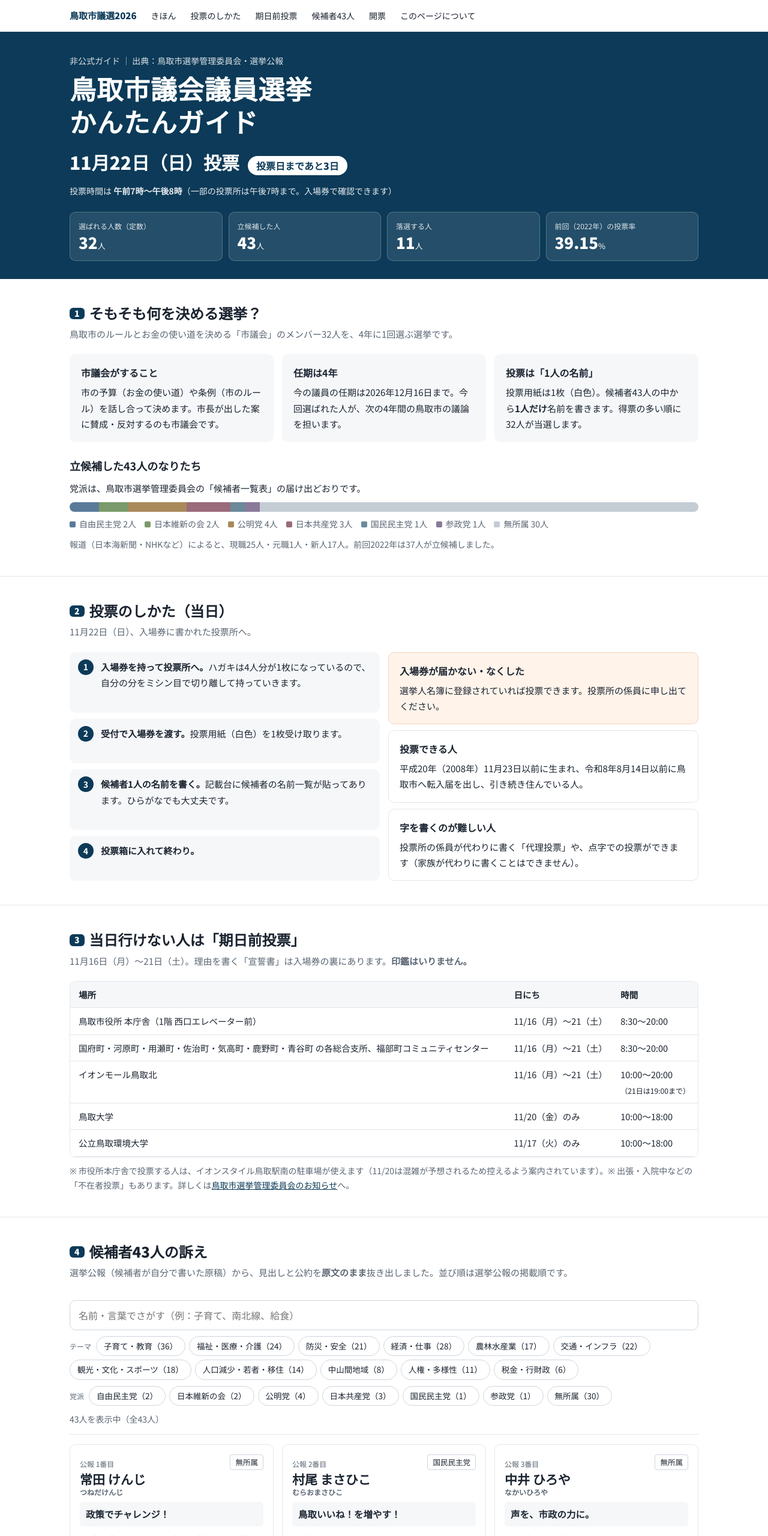
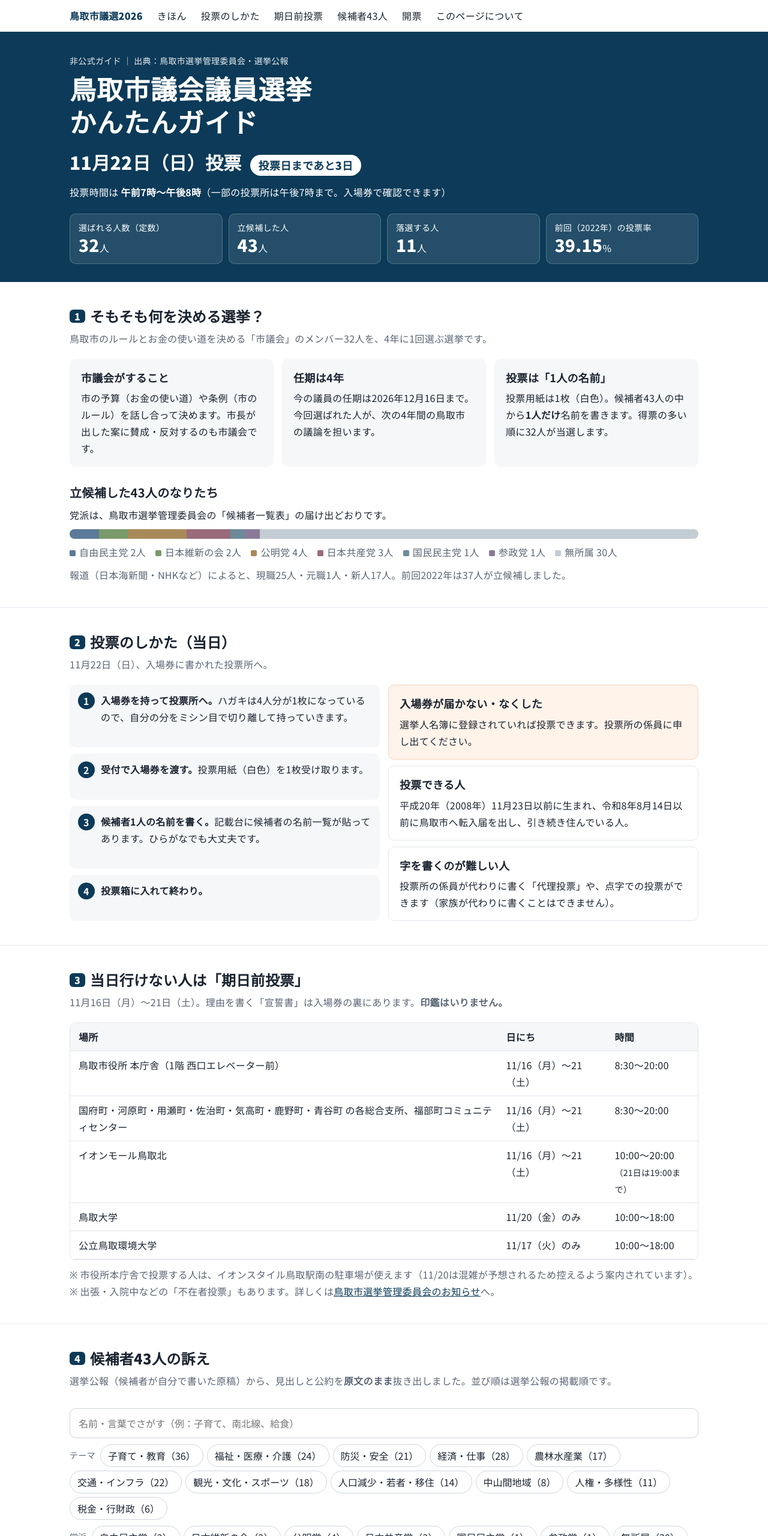
Before and after one commit to honjoh0823/tottori, a plain HTML site: page index.html in a window 1280 px wide. Shown: the top 2560 px of the page at 60% size. Drawn offline with Linux system fonts and the light colour scheme.

Commit message:
文字の大きさをデジタル庁デザインシステムの基準に合わせる
- 本文・公約・表・ボタン・リンクは16px以上に（最小14.5px→16px）
- 14pxはラベル（公報番号・ふりがな・党派・テーマ札）とページ末尾の注記だけ
- 14px未満をなくした（以前は約290か所）
- スマホのメニューは「候補者」と短くして16pxでも1行に収めた

Co-Authored-By: Claude Opus 5.5 <noreply@anthropic.com>

```diff
--- a/index.html
+++ b/index.html
@@ -16,86 +16,86 @@
 }
 *{box-sizing:border-box}
 html{scroll-behavior:smooth;scroll-padding-top:64px}
-body{margin:0;background:var(--bg);color:var(--ink);font-family:"Noto Sans JP",system-ui,-apple-system,"Hiragino Sans",sans-serif;line-height:1.75;font-size:16px;-webkit-text-size-adjust:100%}
+body{margin:0;background:var(--bg);color:var(--ink);font-family:"Noto Sans JP",system-ui,-apple-system,"Hiragino Sans",sans-serif;line-height:1.75;font-size:16px;letter-spacing:.02em;-webkit-text-size-adjust:100%}
 a{color:var(--main)}
 .wrap{max-width:1080px;margin:0 auto;padding:0 16px}
 /* top nav */
 .nav{position:sticky;top:0;z-index:10;background:rgba(255,255,255,.96);backdrop-filter:blur(6px);border-bottom:1px solid var(--line)}
 .nav .wrap{display:flex;gap:4px;align-items:center;height:52px;overflow-x:auto;scrollbar-width:none}
 .nav .wrap::-webkit-scrollbar{display:none}
-.nav b{font-weight:900;color:var(--main);white-space:nowrap;margin-right:10px;font-size:15px}
-.nav a{white-space:nowrap;text-decoration:none;color:var(--ink);font-size:14px;padding:6px 10px;border-radius:999px}
+.nav b{font-weight:900;color:var(--main);white-space:nowrap;margin-right:10px;font-size:16px}
+.nav a{white-space:nowrap;text-decoration:none;color:var(--ink);font-size:16px;padding:6px 10px;border-radius:999px}
 .nav a:hover{background:var(--soft)}
 /* hero */
 .hero{background:var(--main);color:#fff;padding:36px 0 30px}
-.hero .kicker{font-size:14px;opacity:.85;margin:0}
+.hero .kicker{font-size:14px;opacity:.9;margin:0}
 .hero h1{font-size:clamp(28px,6vw,44px);line-height:1.25;margin:6px 0 14px;font-weight:900;letter-spacing:.02em}
 .hero .date{display:flex;flex-wrap:wrap;gap:10px 14px;align-items:baseline}
 .hero .big{font-size:clamp(22px,4.6vw,30px);font-weight:900}
-.hero .count{background:#fff;color:var(--main);font-weight:900;border-radius:999px;padding:2px 14px;font-size:16px}
-.hero .note{font-size:14px;opacity:.9;margin:10px 0 0}
+.hero .count{background:#fff;color:var(--main);font-weight:900;border-radius:999px;padding:2px 14px;font-size:18px}
+.hero .note{font-size:16px;margin:10px 0 0}
 .stats{display:grid;grid-template-columns:repeat(4,1fr);gap:10px;margin-top:22px}
 .stat{background:rgba(255,255,255,.1);border:1px solid rgba(255,255,255,.22);border-radius:var(--radius);padding:12px 14px}
-.stat small{display:block;font-size:12px;opacity:.85}
-.stat strong{font-size:26px;font-weight:900;line-height:1.3}
-.stat span{font-size:13px}
+.stat small{display:block;font-size:14px;line-height:1.5}
+.stat strong{font-size:28px;font-weight:900;line-height:1.3}
+.stat span{font-size:16px}
 /* sections */
 section{padding:40px 0;border-bottom:1px solid var(--line)}
 h2{font-size:24px;font-weight:900;margin:0 0 6px;line-height:1.4}
-h2 .num{display:inline-block;background:var(--main);color:#fff;border-radius:6px;font-size:14px;padding:0 8px;margin-right:8px;vertical-align:4px}
-.lead{color:var(--sub);margin:0 0 20px;font-size:15px}
-h3{font-size:18px;margin:24px 0 8px}
+h2 .num{display:inline-block;background:var(--main);color:#fff;border-radius:6px;font-size:16px;padding:0 8px;margin-right:8px;vertical-align:3px}
+.lead{color:var(--sub);margin:0 0 20px;font-size:16px}
+h3{font-size:20px;margin:28px 0 8px;line-height:1.5}
 .grid2{display:grid;grid-template-columns:1fr 1fr;gap:14px}
 .grid3{display:grid;grid-template-columns:repeat(3,1fr);gap:14px}
 .box{border:1px solid var(--line);border-radius:var(--radius);padding:16px 18px;background:#fff}
-.box h4{margin:0 0 6px;font-size:16px}
-.box p{margin:0;font-size:15px}
+.box h4{margin:0 0 6px;font-size:18px;line-height:1.6}
+.box p{margin:0;font-size:16px}
 .box.soft{background:var(--soft);border-color:transparent}
 .box.warn{background:var(--accent-soft);border-color:#f6d3bc}
 .steps{counter-reset:s;list-style:none;padding:0;margin:0;display:grid;gap:10px}
-.steps li{counter-increment:s;position:relative;padding:12px 14px 12px 52px;background:var(--soft);border-radius:var(--radius);font-size:15px}
-.steps li::before{content:counter(s);position:absolute;left:14px;top:12px;width:26px;height:26px;border-radius:50%;background:var(--main);color:#fff;font-weight:700;display:grid;place-items:center;font-size:14px}
-table{width:100%;border-collapse:collapse;font-size:14.5px}
+.steps li{counter-increment:s;position:relative;padding:12px 14px 12px 52px;background:var(--soft);border-radius:var(--radius);font-size:16px}
+.steps li::before{content:counter(s);position:absolute;left:14px;top:13px;width:28px;height:28px;border-radius:50%;background:var(--main);color:#fff;font-weight:700;display:grid;place-items:center;font-size:16px}
+table{width:100%;border-collapse:collapse;font-size:16px}
 th,td{border-bottom:1px solid var(--line);padding:9px 8px;text-align:left;vertical-align:top}
 th{background:var(--soft);font-weight:700;white-space:nowrap}
 .tbl{overflow-x:auto;border:1px solid var(--line);border-radius:var(--radius)}
 .tbl table th:first-child,.tbl table td:first-child{padding-left:14px}
-.tag{display:inline-block;font-size:12px;border-radius:4px;padding:1px 7px;background:var(--main-soft);color:var(--main);font-weight:700;margin-right:4px}
+.tag{display:inline-block;font-size:14px;border-radius:4px;padding:1px 7px;background:var(--main-soft);color:var(--main);font-weight:700;margin-right:4px}
 /* party bar */
 .partybar{display:flex;height:16px;border-radius:999px;overflow:hidden;margin:10px 0 8px;background:var(--soft)}
 .partybar i{display:block;height:100%}
-.legend{display:flex;flex-wrap:wrap;gap:6px 14px;font-size:14px;color:var(--sub);margin:0;padding:0;list-style:none}
+.legend{display:flex;flex-wrap:wrap;gap:6px 16px;font-size:16px;color:var(--sub);margin:0;padding:0;list-style:none}
 .legend li::before{content:"";display:inline-block;width:10px;height:10px;border-radius:2px;background:var(--c);margin-right:6px}
 /* candidate tools */
 .tools{position:sticky;top:52px;z-index:5;background:#fff;padding:12px 0;border-bottom:1px solid var(--line);margin-bottom:16px}
 .tools input{width:100%;font:inherit;font-size:16px;padding:10px 14px;border:1px solid #cfd6de;border-radius:var(--radius)}
 .chips{display:flex;gap:6px;flex-wrap:wrap;margin-top:10px}
-.chip{font:inherit;font-size:13.5px;border:1px solid #cfd6de;background:#fff;color:var(--ink);border-radius:999px;padding:4px 12px;cursor:pointer}
+.chip{font:inherit;font-size:16px;border:1px solid #cfd6de;background:#fff;color:var(--ink);border-radius:999px;padding:4px 12px;cursor:pointer}
 .chip[aria-pressed="true"]{background:var(--main);border-color:var(--main);color:#fff}
-.chips .lbl{font-size:12px;color:var(--sub);align-self:center;margin-right:2px}
-.result{font-size:14px;color:var(--sub);margin:10px 0 0}
+.chips .lbl{font-size:14px;color:var(--sub);align-self:center;margin-right:2px}
+.result{font-size:16px;color:var(--sub);margin:10px 0 0}
 .cards{display:grid;grid-template-columns:repeat(auto-fill,minmax(310px,1fr));gap:14px}
 .card{border:1px solid var(--line);border-radius:var(--radius);padding:16px;display:flex;flex-direction:column;gap:8px;background:#fff}
 .card .head{display:flex;gap:10px;align-items:flex-start;justify-content:space-between}
-.card .no{font-size:12px;color:var(--sub)}
-.card .name{font-size:21px;font-weight:900;line-height:1.3;margin:0}
-.card .kana{font-size:12px;color:var(--sub);display:block}
-.card .party{font-size:12.5px;border:1px solid #cfd6de;border-radius:4px;padding:1px 8px;white-space:nowrap;color:var(--ink)}
-.card .copy{font-weight:700;font-size:15.5px;line-height:1.6;margin:0;padding:8px 10px;background:var(--soft);border-radius:6px}
-.card ul{margin:0;padding-left:1.2em;font-size:14.5px;line-height:1.65}
+.card .no{font-size:14px;color:var(--sub)}
+.card .name{font-size:24px;font-weight:900;line-height:1.4;margin:0}
+.card .kana{font-size:14px;font-weight:500;color:var(--sub);display:block}
+.card .party{font-size:14px;border:1px solid #cfd6de;border-radius:4px;padding:1px 8px;white-space:nowrap;color:var(--ink)}
+.card .copy{font-weight:700;font-size:18px;line-height:1.6;margin:0;padding:8px 10px;background:var(--soft);border-radius:6px}
+.card ul{margin:0;padding-left:1.2em;font-size:16px;line-height:1.7}
 .card ul li{margin:2px 0}
-.card .copy small{display:block;font-weight:500;font-size:13.5px;color:var(--sub);margin-top:2px}
-.card ul.sub{font-size:13.5px;color:var(--sub);padding-left:1em;list-style:"・"}
-.card .gh{margin:4px 0 0;font-size:13.5px;font-weight:700;color:var(--main)}
-.card .hw{margin:0;font-size:12.5px;color:var(--sub)}
+.card .copy small{display:block;font-weight:500;font-size:16px;color:var(--sub);margin-top:2px}
+.card ul.sub{font-size:16px;color:var(--sub);padding-left:1em;list-style:"・"}
+.card .gh{margin:4px 0 0;font-size:16px;font-weight:700;color:var(--main)}
+.card .hw{margin:0;font-size:14px;color:var(--sub)}
 .card mark{background:#fff0a8;padding:0 1px}
-.card details{font-size:14px}
+.card details{font-size:16px}
 .card summary{cursor:pointer;color:var(--main);font-weight:700}
 .card details p{margin:6px 0 0;color:var(--sub);white-space:pre-line}
 .card .themes{display:flex;flex-wrap:wrap;gap:4px}
-.card .links{overflow-wrap:anywhere;display:flex;flex-wrap:wrap;gap:6px 14px;font-size:13.5px;margin-top:auto;padding-top:6px;border-top:1px dashed var(--line)}
+.card .links{overflow-wrap:anywhere;display:flex;flex-wrap:wrap;gap:6px 16px;font-size:16px;margin-top:auto;padding-top:6px;border-top:1px dashed var(--line)}
 .empty{padding:30px;text-align:center;color:var(--sub);background:var(--soft);border-radius:var(--radius)}
-footer{padding:30px 0 50px;font-size:13.5px;color:var(--sub)}
+footer{padding:30px 0 50px;font-size:14px;color:var(--sub)}
 footer ul{padding-left:1.2em}
 .tofind{display:none}
 .more{display:none}
@@ -110,7 +110,7 @@ footer ul{padding-left:1.2em}
   /* メニュー：スマホは短い名前で1行に収める */
   .nav b,.nav .pc{display:none}
   .nav .wrap{justify-content:space-between;gap:0}
-  .nav a{font-size:13.5px;padding:6px 8px}
+  .nav a{font-size:16px;padding:6px 4px}
   /* 検索・絞りこみ：スマホでは画面に貼りつけず、テーマ・党派は横にすべらせる1行に */
   .tools{position:static;padding:4px 0 12px}
   .chips{flex-wrap:nowrap;overflow-x:auto;scrollbar-width:none;margin-left:-16px;margin-right:-16px;padding:0 16px}
@@ -127,11 +127,11 @@ footer ul{padding-left:1.2em}
   .early td small{display:inline}
   /* 候補者カード：小項目はたたんでおき「くわしく見る」で開く */
   .card:not(.open) ul.sub{display:none}
-  .more{display:block;font:inherit;font-size:13.5px;font-weight:700;color:var(--main);background:var(--main-soft);border:0;border-radius:6px;padding:8px;width:100%;cursor:pointer}
+  .more{display:block;font:inherit;font-size:16px;font-weight:700;color:var(--main);background:var(--main-soft);border:0;border-radius:6px;padding:8px;width:100%;cursor:pointer}
   .card .more .c,.card.open .more .o{display:none}
   .card.open .more .c{display:inline}
   /* 候補者を見ている間だけ「さがす」ボタンを出す */
-  .tofind{position:fixed;right:16px;bottom:16px;z-index:20;background:var(--main);color:#fff;border-radius:999px;padding:10px 16px;font-size:14px;font-weight:700;text-decoration:none;box-shadow:0 4px 14px rgba(0,0,0,.2)}
+  .tofind{position:fixed;right:16px;bottom:16px;z-index:20;background:var(--main);color:#fff;border-radius:999px;padding:10px 16px;font-size:16px;font-weight:700;text-decoration:none;box-shadow:0 4px 14px rgba(0,0,0,.2)}
   .tofind.show{display:block}
 }
 </style>
@@ -144,7 +144,7 @@ footer ul{padding-left:1.2em}
     <a href="#basics">きほん</a>
     <a href="#howto">投票<span class="pc">のしかた</span><span class="sp">方法</span></a>
     <a href="#early">期日前投票</a>
-    <a href="#candidates">候補者43人</a>
+    <a href="#candidates">候補者<span class="pc">43人</span></a>
     <a href="#after">開票</a>
     <a href="#about" class="pc">このページについて</a>
   </div>
@@ -152,7 +152,7 @@ footer ul{padding-left:1.2em}
 
 <header class="hero">
   <div class="wrap">
-    <p class="kicker">非公式ガイド ｜ 出典：鳥取市選挙管理委員会・選挙公報</p>
+    <p class="kicker">非公式ガイド ｜ 出典：鳥取市選挙管理委員会<span class="pc">・選挙公報</span></p>
     <h1>鳥取市議会議員選挙<br>かんたんガイド</h1>
     <div class="date">
       <span class="big">11月22日（日）投票</span>
@@ -180,10 +180,10 @@ footer ul{padding-left:1.2em}
     </div>
 
     <h3>立候補した43人のなりたち</h3>
-    <p style="margin:0;font-size:15px">党派は、鳥取市選挙管理委員会の「候補者一覧表」の届け出どおりです。</p>
+    <p style="margin:0">党派は、鳥取市選挙管理委員会の「候補者一覧表」の届け出どおりです。</p>
     <div class="partybar" id="partybar" role="img" aria-label="党派別の人数"></div>
     <ul class="legend" id="partylegend"></ul>
-    <p style="font-size:14px;color:var(--sub);margin:10px 0 0">報道（日本海新聞・NHKなど）によると、現職25人・元職1人・新人17人。前回2022年は37人が立候補しました。</p>
+    <p style="color:var(--sub);margin:10px 0 0">報道（日本海新聞・NHKなど）によると、現職25人・元職1人・新人17人。前回2022年は37人が立候補しました。</p>
   </div>
 </section>
 
@@ -217,13 +217,13 @@ footer ul{padding-left:1.2em}
         <tbody>
           <tr><td>鳥取市役所 本庁舎（1階 西口エレベーター前）</td><td>11/16（月）〜21（土）</td><td>8:30〜20:00</td></tr>
           <tr><td>国府町・河原町・用瀬町・佐治町・気高町・鹿野町・青谷町 の各総合支所、福部町コミュニティセンター</td><td>11/16（月）〜21（土）</td><td>8:30〜20:00</td></tr>
-          <tr><td>イオンモール鳥取北</td><td>11/16（月）〜21（土）</td><td>10:00〜20:00<br><small>（21日は19:00まで）</small></td></tr>
+          <tr><td>イオンモール鳥取北</td><td>11/16（月）〜21（土）</td><td>10:00〜20:00<br><small style="font-size:14px">（21日は19:00まで）</small></td></tr>
           <tr><td>鳥取大学</td><td>11/20（金）のみ</td><td>10:00〜18:00</td></tr>
           <tr><td>公立鳥取環境大学</td><td>11/17（火）のみ</td><td>10:00〜18:00</td></tr>
         </tbody>
       </table>
     </div>
-    <p style="font-size:14px;color:var(--sub);margin:10px 0 0">※ 市役所本庁舎で投票する人は、イオンスタイル鳥取駅南の駐車場が使えます（11/20は混雑が予想されるため控えるよう案内されています）。※ 出張・入院中などの「不在者投票」もあります。詳しくは<a href="https://www.city.tottori.lg.jp/page/42131.html" target="_blank" rel="noopener">鳥取市選挙管理委員会のお知らせ</a>へ。</p>
+    <p style="color:var(--sub);margin:10px 0 0">※ 市役所本庁舎で投票する人は、イオンスタイル鳥取駅南の駐車場が使えます（11/20は混雑が予想されるため控えるよう案内されています）。※ 出張・入院中などの「不在者投票」もあります。詳しくは<a href="https://www.city.tottori.lg.jp/page/42131.html" target="_blank" rel="noopener">鳥取市選挙管理委員会のお知らせ</a>へ。</p>
   </div>
 </section>
 
@@ -238,7 +238,7 @@ footer ul{padding-left:1.2em}
       <p class="result" id="result"></p>
     </div>
     <div class="cards" id="cards"></div>
-    <p style="font-size:13.5px;color:var(--sub);margin-top:16px">※「テーマ」は、選挙公報の文章にそのテーマの言葉（例：子育てなら「子育て」「保育」「学校」など）が出てくるかどうかで機械的に分けたものです。主張の強さや中身の良し悪しを判断したものではありません。必ず<a href="https://www.city.tottori.lg.jp/uploaded/attachment/54816.pdf" target="_blank" rel="noopener">選挙公報の原本（PDF）</a>もご覧ください。</p>
+    <p style="color:var(--sub);margin-top:16px">※「テーマ」は、選挙公報の文章にそのテーマの言葉（例：子育てなら「子育て」「保育」「学校」など）が出てくるかどうかで機械的に分けたものです。主張の強さや中身の良し悪しを判断したものではありません。必ず<a href="https://www.city.tottori.lg.jp/uploaded/attachment/54816.pdf" target="_blank" rel="noopener">選挙公報の原本（PDF）</a>もご覧ください。</p>
   </div>
 </section>
 
```
